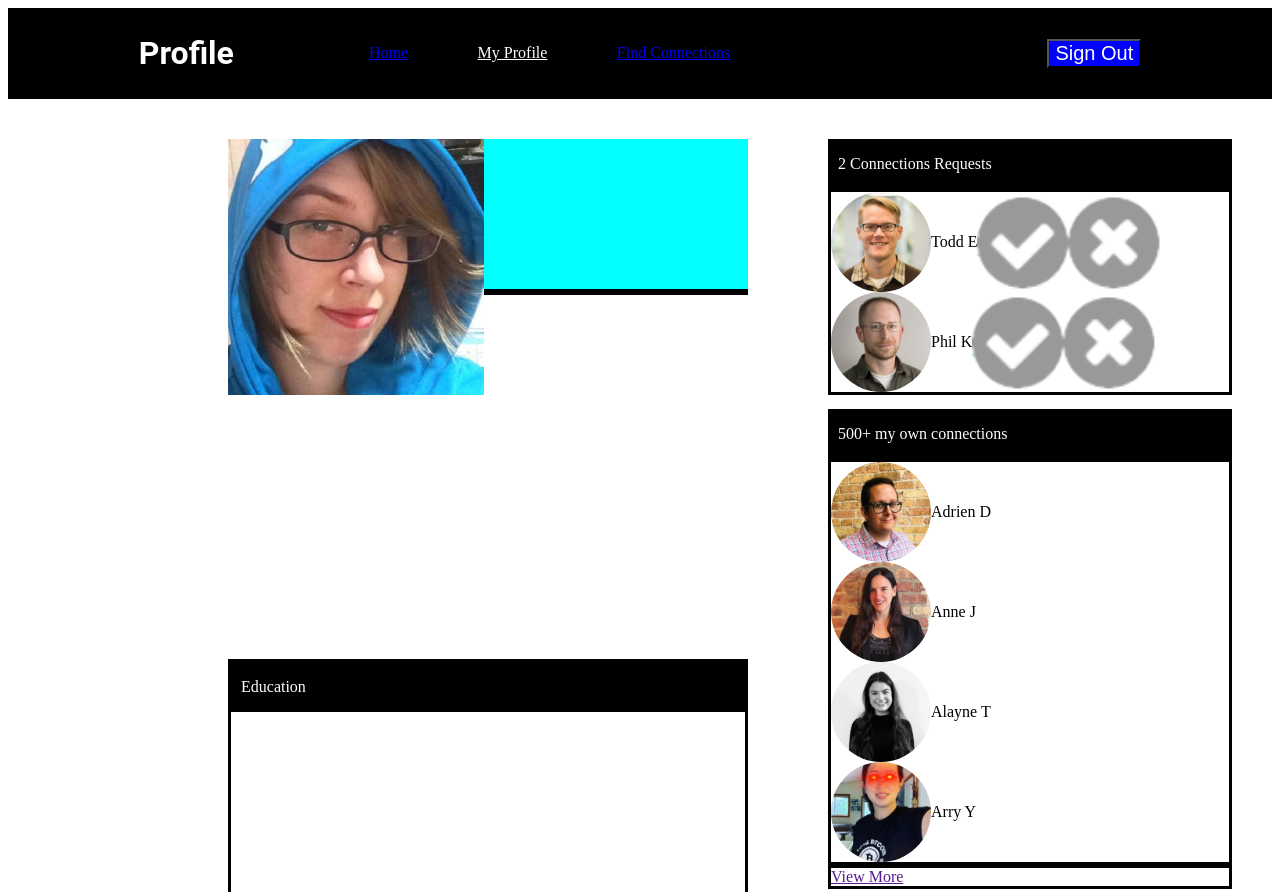
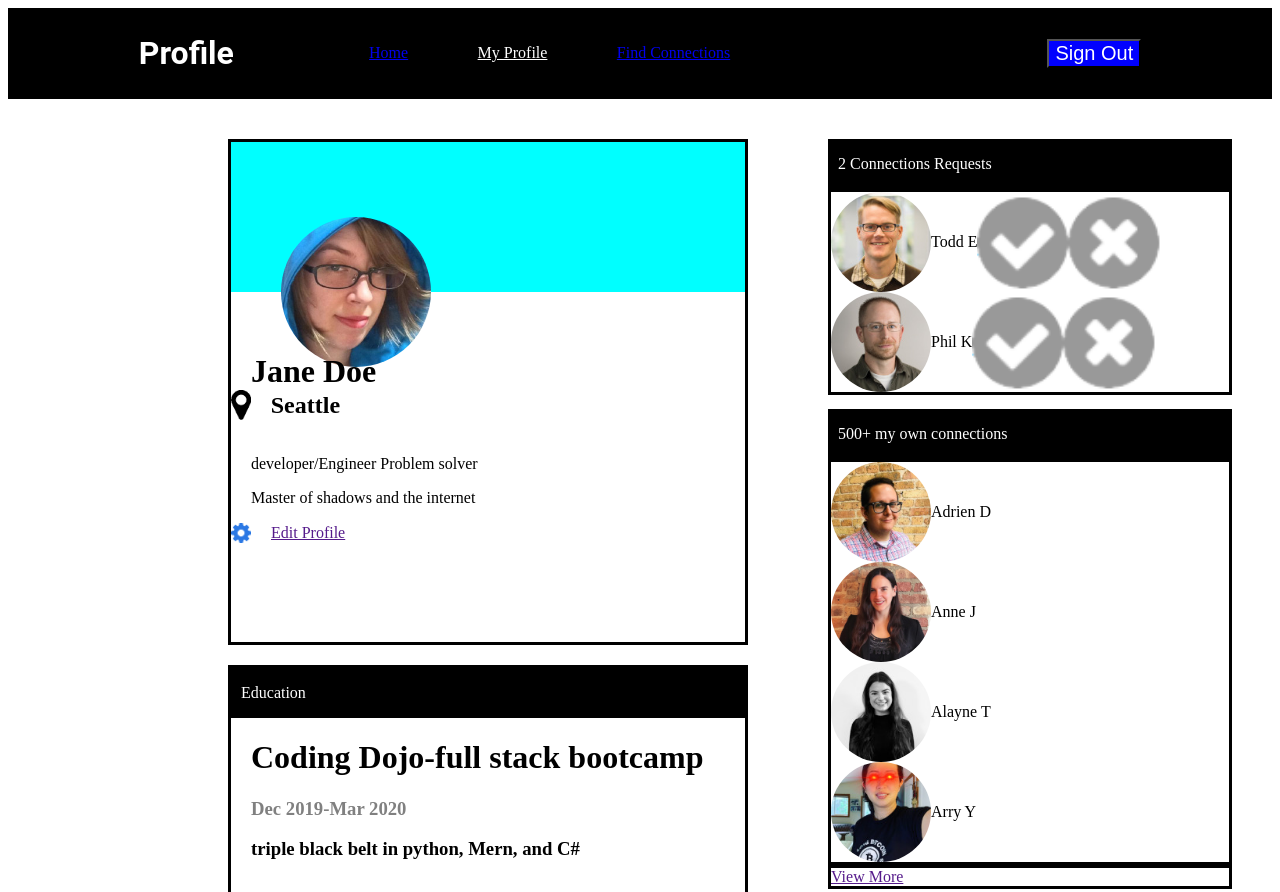
Before and after one commit to VinceLing0529/web_fundamentals, a plain HTML site: page day4_position_css/profile_page.html in a window 1280 px wide. Shown: the top 892 px of the page. Drawn offline with Linux system fonts and the light colour scheme.

Commit message:
finished

```diff
--- a/day4_position_css/profile.css
+++ b/day4_position_css/profile.css
@@ -51,7 +51,7 @@
 .profile{
     margin: 20px;
     margin-left: 200px;
-
+    border-style: solid;
     background-color: white;
     height: 500px;
 }
@@ -119,3 +119,30 @@
 .content{
     border-style:solid;
 }
+.selfie{
+    border-radius: 50%;
+    height: 150px;
+    width: 150px;
+    position: relative;
+    top: 75px;
+    left: 50px;
+}
+
+.location{
+    display: flex;
+    align-items: center;
+
+}
+
+.jane{
+    position: relative;
+    top: 40px;
+}
+.edit{
+    display: flex;
+    align-items: center;
+    color: blue;
+}
+.text_margin{
+    text-indent: 20px;
+}
--- a/day4_position_css/profile_page.html
+++ b/day4_position_css/profile_page.html
@@ -25,13 +25,29 @@
                     <img src="image/jane-m.jpg" alt="" class="selfie">
 
                 </div>
-                <div class="content">
+            <div class="text_margin">
+                <div class="jane"> <h1>Jane Doe</h1></div>
 
+                <div class="location">
+                    <img src="image/map-marker.png" alt="" height="30px">
+                    <h2>Seattle</h2>
                 </div>
+                <p>developer/Engineer Problem solver</p>
+                <p>Master of shadows and the internet</p>
+                <div class="edit">
+                    <img src="image/gear.png" alt=""height="20px">
+                    <a href="">Edit Profile</a>
+                </div>
+            </div>
             </div>
             <div class="education">
                 <div class="head">
                     <p>Education</p>
+                </div>
+                <div class="text_margin">
+                    <h1>Coding Dojo-full stack bootcamp</h1>
+                    <h3 style="color: grey;">Dec 2019-Mar 2020</h3>
+                    <h3>triple black belt in python, Mern, and C#</h3>
                 </div>
             </div>
         </div>
```
